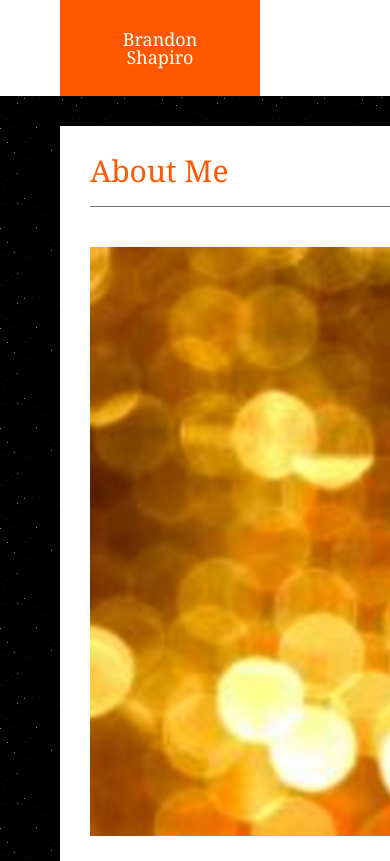
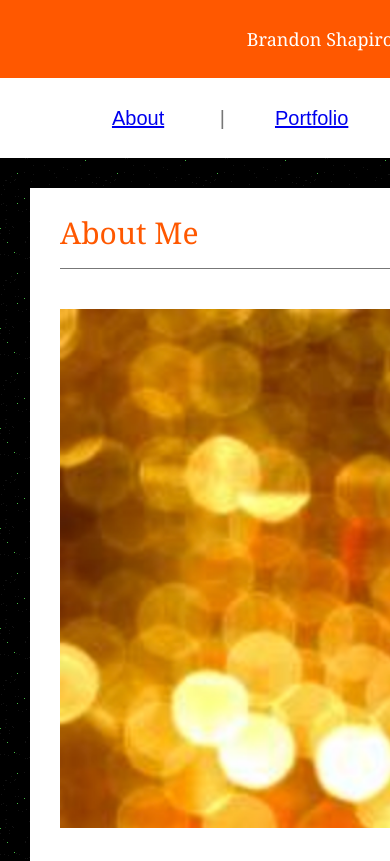
Before and after one commit to shapyro/Responsive-Portfolio, a plain HTML site: page index.html in a window 390 px wide. Shown: the top 861 px of the page. Drawn offline with Linux system fonts and the light colour scheme.

Commit message:
index.html responsive

```diff
--- a/assets/css/style.css
+++ b/assets/css/style.css
@@ -137,13 +137,58 @@ aside {
 }
 
 @media screen and (max-width: 768px) {
-  body {
- background-color: yellow;
+  .header {
+    width: 768px;
+  }
+
+  #shimmer {
+  width: 200px;
+  height: 200px;
+  float: left;
+  }
+
+  aside {
+    clear: both;
+    float: left;
+    margin: 0 0 30px 60px;
+  }
+
+@media screen and (max-width: 640px) {
+  header {
+    margin: 0;
+  }
+  #name {
+    width: 640px;
+    margin: 0 auto;
+  }
+  .nav {
+    float: none;
+    width: 640px;
+    text-align: center;
+    padding: 0;
+  }
+  #navlist {
+    padding: 30px;
+    clear: both;
+    font-size: 20px;
+  }
+  li+li::before {
+    content: "|";
+    padding: 0 1em;
+    color: #777777;
+    margin: 30px;
+  }
+  section {
+    width: 580px;
+    margin: 30px;
+  }
+  #shimmer {
+    width: 90%;
+    height: 90%;
+    float: none;
+  }
+  aside {
+    float: left;
+    margin: 0 0 30px 30px;
   }
 }
-
-@media screen and (max-width: 640px) {
-  body {
- background-color: green;
-  }
-}
```
